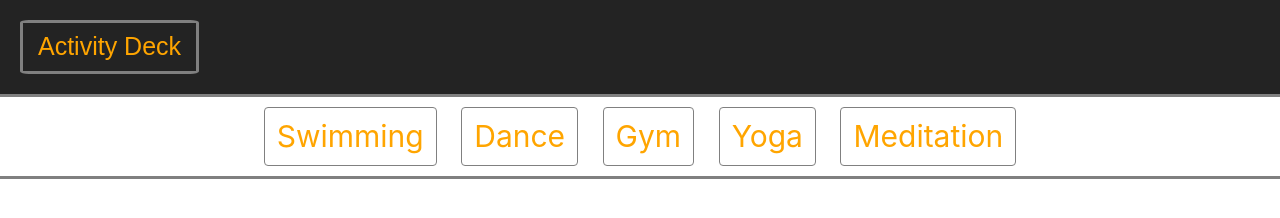
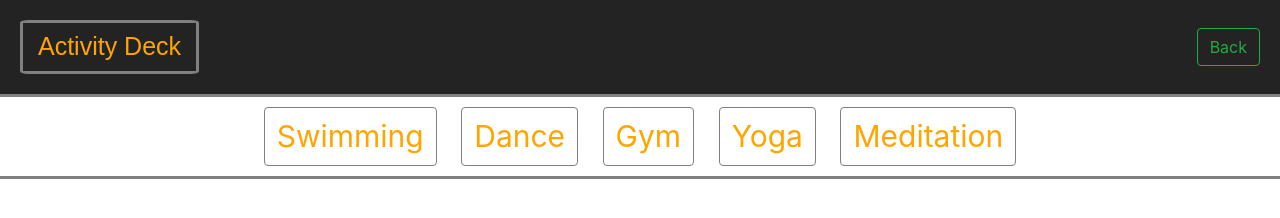
Before and after one commit to jenniferaguirre/kicker, a website: page public/dashboard.html in a window 1280 px wide. Drawn offline with nearby package versions, Linux system fonts and the light colour scheme.

Commit message:
added back button

```diff
--- a/public/dashboard.html
+++ b/public/dashboard.html
@@ -15,9 +15,9 @@
     <!--nav bar-->
     <nav class="navbar navbar-light">
         <a class="navbar-brand">Activity Deck</a>
-       <!-- <form class="form-inline">
-            <button class="dash btn btn-outline-success my-2 my-sm-0" type="submit">Back</button>
-          </form>-->
+       <form class="form-inline">
+            <a type="submit" class="dash btn btn-outline-success my-2 my-sm-0" href="index.html">Back</a>
+          </form>
         </nav>
 <!--categories-->
 <div class="btn-group-horizontal">
```
